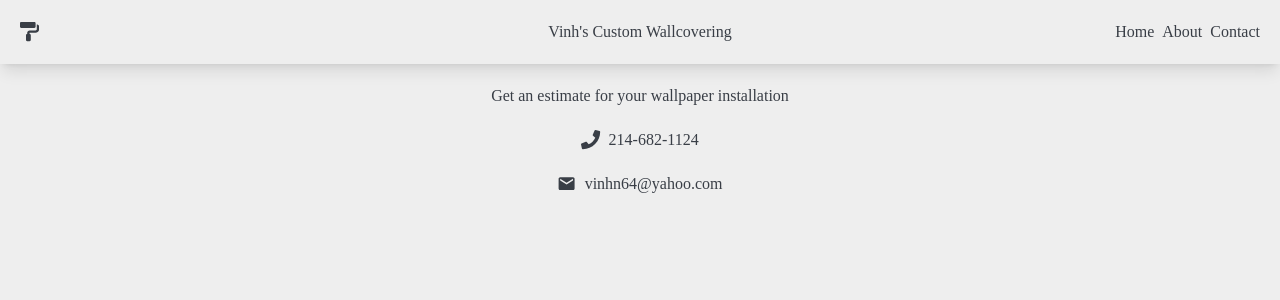
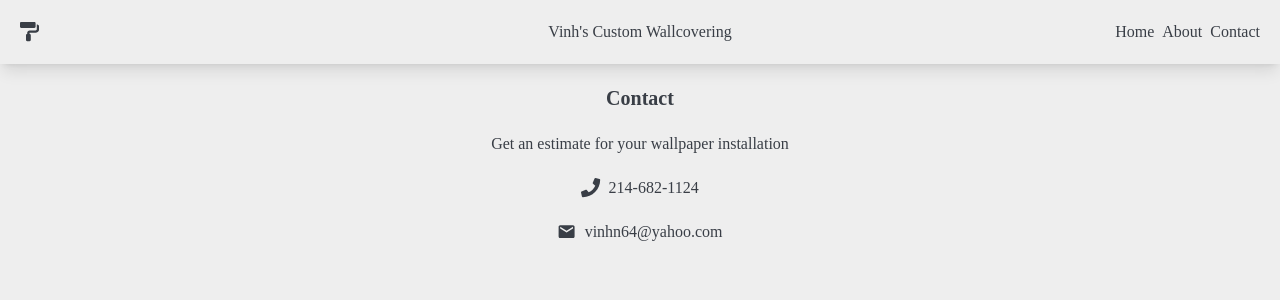
Before and after one commit to ktn1234/vinhs-custom-wallcovering, a React (Vite) app: page /contact in a window 1280 px wide. Shown: the top 300 px of the page. Built offline with nearby package versions, Linux system fonts and the light colour scheme; a web font is replaced by a local one.

Commit message:
:lipstick: Change page title name to text-xl

```diff
--- a/src/pages/AboutPage.tsx
+++ b/src/pages/AboutPage.tsx
@@ -21,7 +21,7 @@ function AboutPage() {
       )}
       {!loading && (
         <div className="flex flex-col items-center m-5">
-          <h1 className="font-bold">About</h1>
+          <h1 className="text-xl font-bold">About</h1>
           <div className="my-5">
             <img
               className={`${
--- a/src/pages/ContactPage.tsx
+++ b/src/pages/ContactPage.tsx
@@ -4,7 +4,8 @@ import { MdEmail } from "react-icons/md";
 function ContactPage() {
   return (
     <div className="flex flex-col items-center justify-center m-5">
-      <h1 className="text-center">
+      <h1 className="text-xl font-bold">Contact</h1>
+      <h1 className="text-center mt-5">
         Get an estimate for your wallpaper installation
       </h1>
       <div
```
